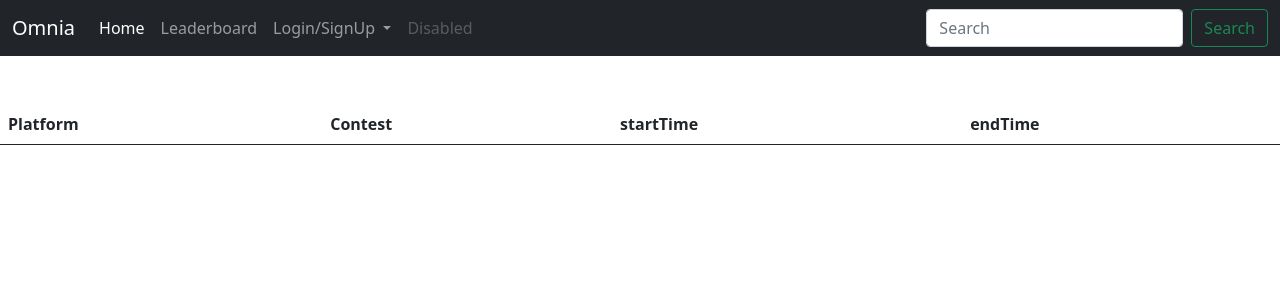
After one commit to Vivekjvs/omnia, a Flask app: page /ActiveContests in a window 1280 px wide. The commit adds this page. Shown: the top 300 px of the page. Run offline with Flask 2, Linux system fonts and the light colour scheme; data that the repository does not hold is empty.

Commit message:
Added active contests page into our website

```diff
--- a/app.py
+++ b/app.py
@@ -6,6 +6,8 @@ import threading,time
 from scores import updateScore
 from datetime import date
 from codeforcesProblems_ContestDetails import updateCodeforcesProblems_Contests
+from ActiveContests import getActiveContests
+
 app = Flask(__name__)
 currentDate = date.today().strftime("%Y-%m-%d")
 
@@ -84,7 +86,6 @@ def table():
 
     print(data)
     return render_template('leaderboard.html',headings=headings,data=data)
-
 @app.route('/adminLeaderboard', methods =["GET", "POST"])
 def admintable():
     mydb,mycursor = connectdatabase()
@@ -151,62 +152,15 @@ def myPerformance():
         currProblems = mycursor.fetchall()
         problemsSolved.append(currProblems)
 
-    # mycursor.execute("SELECT a.problemName,a.problemId,a.problemLink FROM problemdetails as a inner join userproblemdetails as b ON a.problemId=b.problemId WHERE b.userId LIKE %s and b.verdict='ACCEPTED' and b.binaryTree=true",[uid])
-    # bt = mycursor.fetchall();
-    # mycursor.execute("SELECT a.problemName,a.problemId,a.problemLink FROM problemdetails as a inner join userproblemdetails as b ON a.problemId=b.problemId WHERE b.userId LIKE %s and b.verdict='ACCEPTED' and b.matrices=true",[uid])
-    # mat = mycursor.fetchall();
 
-
-    # mycursor.execute("SELECT a.problemName,a.problemId,a.problemLink FROM problemdetails as a inner join userproblemdetails as b ON a.problemId=b.problemId WHERE b.userId LIKE %s and b.verdict='ACCEPTED' and b.arrays=true",[uid])
-    # arr = mycursor.fetchall();
-    # mycursor.execute("SELECT a.problemName,a.problemId,a.problemLink FROM problemdetails as a inner join userproblemdetails as b ON a.problemId=b.problemId WHERE b.userId LIKE %s and b.verdict='ACCEPTED' and b.probabilities=true",[uid])
-    # prob = mycursor.fetchall();
-    # mycursor.execute("SELECT a.problemName,a.problemId,a.problemLink FROM problemdetails as a inner join userproblemdetails as b ON a.problemId=b.problemId WHERE b.userId LIKE %s and b.verdict='ACCEPTED' and b.implementation=true",[uid])
-    # implementation = mycursor.fetchall();
-    # mycursor.execute("SELECT a.problemName,a.problemId,a.problemLink FROM problemdetails as a inner join userproblemdetails as b ON a.problemId=b.problemId WHERE b.userId LIKE %s and b.verdict='ACCEPTED' and b.math=true",[uid])
-    # math = mycursor.fetchall();
-    # mycursor.execute("SELECT a.problemName,a.problemId,a.problemLink FROM problemdetails as a inner join userproblemdetails as b ON a.problemId=b.problemId WHERE b.userId LIKE %s and b.verdict='ACCEPTED' and b.backtracking=true",[uid])
-    # backtracking = mycursor.fetchall();
-    # mycursor.execute("SELECT a.problemName,a.problemId,a.problemLink FROM problemdetails as a inner join userproblemdetails as b ON a.problemId=b.problemId WHERE b.userId LIKE %s and b.verdict='ACCEPTED' and b.numberTheory=true",[uid])
-    # number = mycursor.fetchall();
-    # mycursor.execute("SELECT a.problemName,a.problemId,a.problemLink FROM problemdetails as a inner join userproblemdetails as b ON a.problemId=b.problemId WHERE b.userId LIKE %s and b.verdict='ACCEPTED' and b.divideAndConquer=true",[uid])
-    # dandc = mycursor.fetchall();
-    # mycursor.execute("SELECT a.problemName,a.problemId,a.problemLink FROM problemdetails as a inner join userproblemdetails as b ON a.problemId=b.problemId WHERE b.userId LIKE %s and b.verdict='ACCEPTED' and b.bruteforce=true",[uid])
-    # brute = mycursor.fetchall();
-    # mycursor.execute("SELECT a.problemName,a.problemId,a.problemLink FROM problemdetails as a inner join userproblemdetails as b ON a.problemId=b.problemId WHERE b.userId LIKE %s and b.verdict='ACCEPTED' and b.dp=true",[uid])
-    # dp = mycursor.fetchall();
-    # mycursor.execute("SELECT a.problemName,a.problemId,a.problemLink FROM problemdetails as a inner join userproblemdetails as b ON a.problemId=b.problemId WHERE b.userId LIKE %s and b.verdict='ACCEPTED' and b.graphs=true",[uid])
-    # graph = mycursor.fetchall();
-    # mycursor.execute("SELECT a.problemName,a.problemId,a.problemLink FROM problemdetails as a inner join userproblemdetails as b ON a.problemId=b.problemId WHERE b.userId LIKE %s and b.verdict='ACCEPTED' and b.trees=true",[uid])
-    # trees = mycursor.fetchall();
-    # mycursor.execute("SELECT a.problemName,a.problemId,a.problemLink FROM problemdetails as a inner join userproblemdetails as b ON a.problemId=b.problemId WHERE b.userId LIKE %s and b.verdict='ACCEPTED' and b.dfs=true",[uid])
-    # dfs = mycursor.fetchall();
-    # mycursor.execute("SELECT a.problemName,a.problemId,a.problemLink FROM problemdetails as a inner join userproblemdetails as b ON a.problemId=b.problemId WHERE b.userId LIKE %s and b.verdict='ACCEPTED' and b.bfs=true",[uid])
-    # bfs = mycursor.fetchall();
-    # mycursor.execute("SELECT a.problemName,a.problemId,a.problemLink FROM problemdetails as a inner join userproblemdetails as b ON a.problemId=b.problemId WHERE b.userId LIKE %s and b.verdict='ACCEPTED' and b.bitManipulation=true",[uid])
-    # bit = mycursor.fetchall();
-    # mycursor.execute("SELECT a.problemName,a.problemId,a.problemLink FROM problemdetails as a inner join userproblemdetails as b ON a.problemId=b.problemId WHERE b.userId LIKE %s and b.verdict='ACCEPTED' and b.strings=true",[uid])
-    # strings = mycursor.fetchall();
-
-
-    # mycursor.execute("SELECT a.problemName,a.problemId,a.problemLink FROM problemdetails as a inner join userproblemdetails as b ON a.problemId=b.problemId WHERE b.userId LIKE %s and b.verdict='ACCEPTED' and b.dataStructures=true",[uid])
-    # ds = mycursor.fetchall();
-    # mycursor.execute("SELECT a.problemName,a.problemId,a.problemLink FROM problemdetails as a inner join userproblemdetails as b ON a.problemId=b.problemId WHERE b.userId LIKE %s and b.verdict='ACCEPTED' and b.games=true",[uid])
-    # games = mycursor.fetchall();
-    # mycursor.execute("SELECT a.problemName,a.problemId,a.problemLink FROM problemdetails as a inner join userproblemdetails as b ON a.problemId=b.problemId WHERE b.userId LIKE %s and b.verdict='ACCEPTED' and b.greedy=true",[uid])
-    # greedy = mycursor.fetchall();
-    # mycursor.execute("SELECT a.problemName,a.problemId,a.problemLink FROM problemdetails as a inner join userproblemdetails as b ON a.problemId=b.problemId WHERE b.userId LIKE %s and b.verdict='ACCEPTED' and b.hashing=true",[uid])
-    # hashing = mycursor.fetchall();
-    # mycursor.execute("SELECT a.problemName,a.problemId,a.problemLink FROM problemdetails as a inner join userproblemdetails as b ON a.problemId=b.problemId WHERE b.userId LIKE %s and b.verdict='ACCEPTED' and b.sorting=true",[uid])
-    # sorting = mycursor.fetchall();
-    # mycursor.execute("SELECT a.problemName,a.problemId,a.problemLink FROM problemdetails as a inner join userproblemdetails as b ON a.problemId=b.problemId WHERE b.userId LIKE %s and b.verdict='ACCEPTED' and b.twopointers=true",[uid])
-    # tp = mycursor.fetchall();
-    # mycursor.execute("SELECT a.problemName,a.problemId,a.problemLink FROM problemdetails as a inner join userproblemdetails as b ON a.problemId=b.problemId WHERE b.userId LIKE %s and b.verdict='ACCEPTED' and b.Others=true",[uid])
-    # others = mycursor.fetchall();
-    print(problemsSolved)
 
     return render_template("userPerformance.html", labels = labels, values = values, val=val, lab = lab, leader=leader, uid=uid,tags=tags, problemsSolved=problemsSolved)
 
+@app.route('/ActiveContests', methods =["GET", "POST"])
+def currentActiveContest():
+    ActiveContestsList = getActiveContests()
+    platforms = ["hackerrank.com","codechef.com","codeforces.com","hackerearth.com","leetcode.com","spoj.com"]
+    return render_template("activeContests.html",platforms=platforms,contestList = ActiveContestsList)
 
 @app.route('/stu_register.html', methods =["GET", "POST"])
 def studentSignUp():
--- a/static/css/my-login.css
+++ b/static/css/my-login.css
@@ -1,7 +1,7 @@
 html,body {
 	height: 100%;
+	background-image: linear-gradient(to top, #cfd9df 0%, #e2ebf0 100%);
 }
-
 body.my-login-page {
 	background-color: #f7f9fb;
 	font-size: 14px;
--- /dev/null
+++ b/templates/activeContests.html
@@ -0,0 +1,32 @@
+{% extends 'basePage.html' %}
+
+{% block title %}
+    Omnia-ActiveContests
+{% endblock %}
+
+{% block content %}
+<table class="table  my-5 border-0">
+    <tr class="table__header">
+        <th clas="table__cell">Platform</th>
+        <th clas="table__cell">Contest</th>
+        <th clas="table__cell">startTime</th>
+        <th clas="table__cell">endTime</th>
+    </tr>
+    {% for platform in platforms %}
+        {% if contestList[platform]|length > 0 %}
+
+            {% for contest in contestList[platform] %}
+                <tr class="table__row">
+                    <td clas="table__cell">{{platform}}</td>
+                    <td clas="table__cell">
+                        <h5><a href={{contest["href"]}}>{{contest["event"]}}</a></h5>
+                    </td>
+                    <td clas="table__cell">{{contest["start"]}}</td>
+                    <td clas="table__cell">{{contest["end"]}}</td>
+                </tr>
+            {% endfor %}
+        {% endif %}
+    {% endfor %}
+</table>
+
+{% endblock %}
--- a/templates/admin_leaderboard.html
+++ b/templates/admin_leaderboard.html
@@ -5,9 +5,8 @@
 {% endblock %}
 
  {% block content %}
-
     {% if filterStatus %}
-
+    <div onload = "setDate()">
       <form action="/adminLeaderboardFilter" method="POST" >
         <label>StartDate</label>
         <input type = "date" id="startDate" name = "startDate"></t>
@@ -15,7 +14,7 @@
         <input type = "date" id = "endDate" name = "endDate"></t>
         <input type = "submit" value="Apply">
       </form>
-
+    </div>
     {% endif %}
 
     <table class="table  my-5 border-0">
--- a/templates/basePage.html
+++ b/templates/basePage.html
@@ -6,6 +6,8 @@
     <meta name="viewport" content="width=device-width, initial-scale=1.0">
     <link href="https://cdn.jsdelivr.net/npm/bootstrap@5.1.3/dist/css/bootstrap.min.css" rel="stylesheet" integrity="sha384-1BmE4kWBq78iYhFldvKuhfTAU6auU8tT94WrHftjDbrCEXSU1oBoqyl2QvZ6jIW3" crossorigin="anonymous">
     <link rel="stylesheet" href="../static/css/dashboard.css">
+
+    <script src="../static/js/leaderBoard.js"></script>
     <title>
         {% block title %}
         {% endblock %}
@@ -48,7 +50,6 @@
           </div>
         </div>
       </nav>
-      <br>
       {% block content %}
 
       {% endblock %}
--- a/templates/dashboard.html
+++ b/templates/dashboard.html
@@ -32,7 +32,7 @@
         <div class="card-body">
           <h5 class="card-title">Contests</h5>
           <p class="card-text">A list of all the coding contests happening around you! Participate Today!</p>
-          <a href="https://clist.by" class="btn btn-dark text-white">Show Contests</a>
+          <a href="http://127.0.0.1:5000/ActiveContests" class="btn btn-dark text-white">Show Contests</a>
         </div>
       </div>
     </div>
--- a/templates/fac_login.html
+++ b/templates/fac_login.html
@@ -6,7 +6,7 @@
 	<meta name="viewport" content="width=device-width,initial-scale=1">
 	<title>Login | MLRIT</title>
 	<link rel="stylesheet" href="https://stackpath.bootstrapcdn.com/bootstrap/4.3.1/css/bootstrap.min.css" integrity="sha384-ggOyR0iXCbMQv3Xipma34MD+dH/1fQ784/j6cY/iJTQUOhcWr7x9JvoRxT2MZw1T" crossorigin="anonymous">
-	<link rel="stylesheet" type="text/css" href="css/my-login.css">
+	<link rel="stylesheet" type="text/css" href="../static/css/my-login.css">
 </head>
 
 <body class="my-login-page">
--- a/templates/fac_register.html
+++ b/templates/fac_register.html
@@ -6,7 +6,7 @@
 	<meta name="viewport" content="width=device-width,initial-scale=1">
 	<title>Register</title>
 	<link rel="stylesheet" href="https://stackpath.bootstrapcdn.com/bootstrap/4.3.1/css/bootstrap.min.css" integrity="sha384-ggOyR0iXCbMQv3Xipma34MD+dH/1fQ784/j6cY/iJTQUOhcWr7x9JvoRxT2MZw1T" crossorigin="anonymous">
-	<link rel="stylesheet" type="text/css" href="css/my-login.css">
+	<link rel="stylesheet" type="text/css" href="../static/css/my-login.css">
 </head>
 <body class="my-login-page">
 	<section class="h-100">
--- a/templates/stu_login.html
+++ b/templates/stu_login.html
@@ -6,7 +6,7 @@
 	<meta name="viewport" content="width=device-width,initial-scale=1">
 	<title>Login | MLRIT</title>
 	<link rel="stylesheet" href="https://stackpath.bootstrapcdn.com/bootstrap/4.3.1/css/bootstrap.min.css" integrity="sha384-ggOyR0iXCbMQv3Xipma34MD+dH/1fQ784/j6cY/iJTQUOhcWr7x9JvoRxT2MZw1T" crossorigin="anonymous">
-	<link rel="stylesheet" type="text/css" href="css/my-login.css">
+	<link rel="stylesheet" type="text/css" href="../static/css/my-login.css">
 </head>
 
 <body class="my-login-page">
@@ -17,7 +17,7 @@
 					<div class="message">
 						<h1>Welcome back!</h1>
 					</div>
-					<div class="card fat">
+					<div class="card fat shadow p-3 mb-5 bg-white rounded">
 						<div class="card-body">
 							<h4 class="card-title">Login to your Account.</h4>
 							<form method="POST" action='/stu_login.html/validate' class="my-login-validation" novalidate="">
--- a/templates/stu_register.html
+++ b/templates/stu_register.html
@@ -6,7 +6,7 @@
 	<meta name="viewport" content="width=device-width,initial-scale=1">
 	<title>Register</title>
 	<link rel="stylesheet" href="https://stackpath.bootstrapcdn.com/bootstrap/4.3.1/css/bootstrap.min.css" integrity="sha384-ggOyR0iXCbMQv3Xipma34MD+dH/1fQ784/j6cY/iJTQUOhcWr7x9JvoRxT2MZw1T" crossorigin="anonymous">
-	<link rel="stylesheet" type="text/css" href="css/my-login.css">
+	<link rel="stylesheet" type="text/css" href="../static/css/my-login.css">
 </head>
 <body class="my-login-page">
 	<section class="h-100">
@@ -16,7 +16,7 @@
 					<div class="message">
 						<h1 style="text-align: center;">New around here?</h1>
 					</div>
-					<div class="card fat">
+					<div class="card fat shadow p-3 mb-5 bg-white rounded">
 						<div class="card-body">
 							<h4 class="card-title" style="text-align: center;">Register Today!</h4>
 							<form action="/stu_register.html/validate" method="POST" class="my-login-validation" novalidate="">
```
Also changed, not shown: ActiveContests.py (added, +19 -0 lines).
